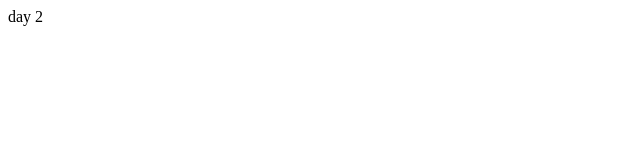
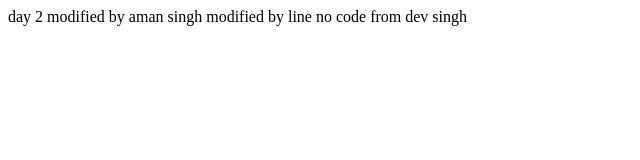
Before and after one commit to deepakshityagi9149-dev/dmr, a plain HTML site: page index.html in a window 1280 px wide. Shown: the whole page, without its empty margins (0-640 px from the left). Drawn offline with Linux system fonts and the light colour scheme.

Commit message:
updated changes
updated changes

```diff
--- a/index.html
+++ b/index.html
@@ -9,6 +9,9 @@
 
 
     day 2
+    modified by aman singh
+
+    modified by line no code from dev singh
 
 
 </body>
```
